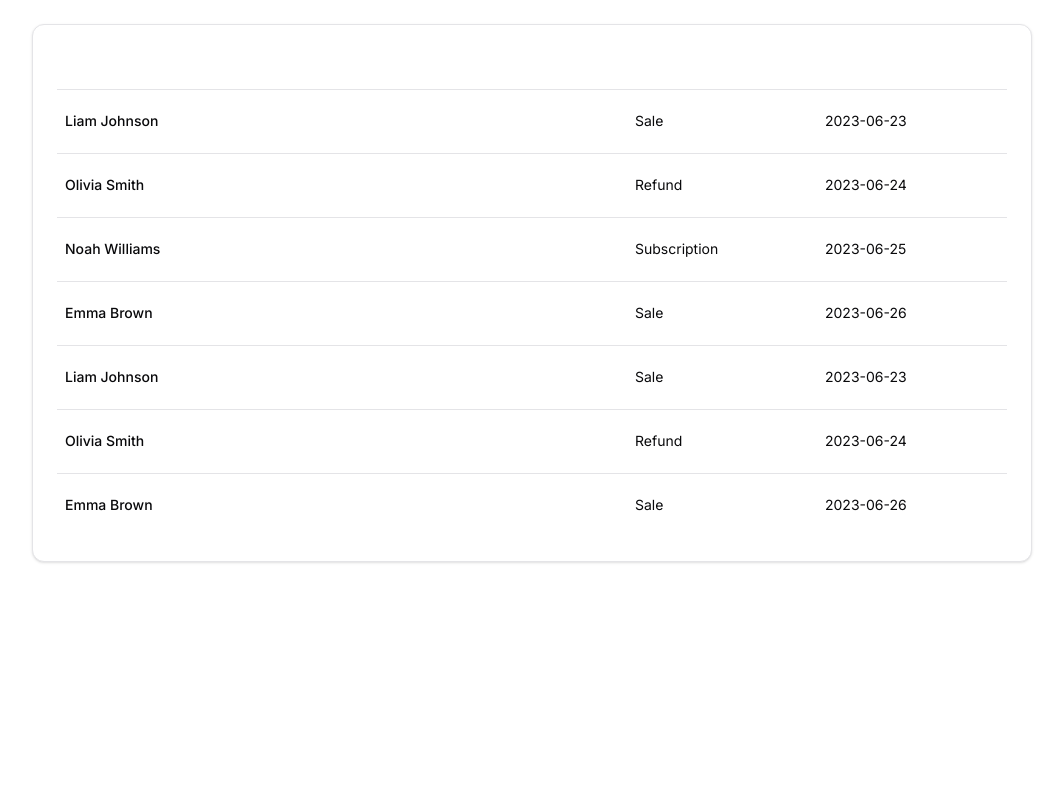
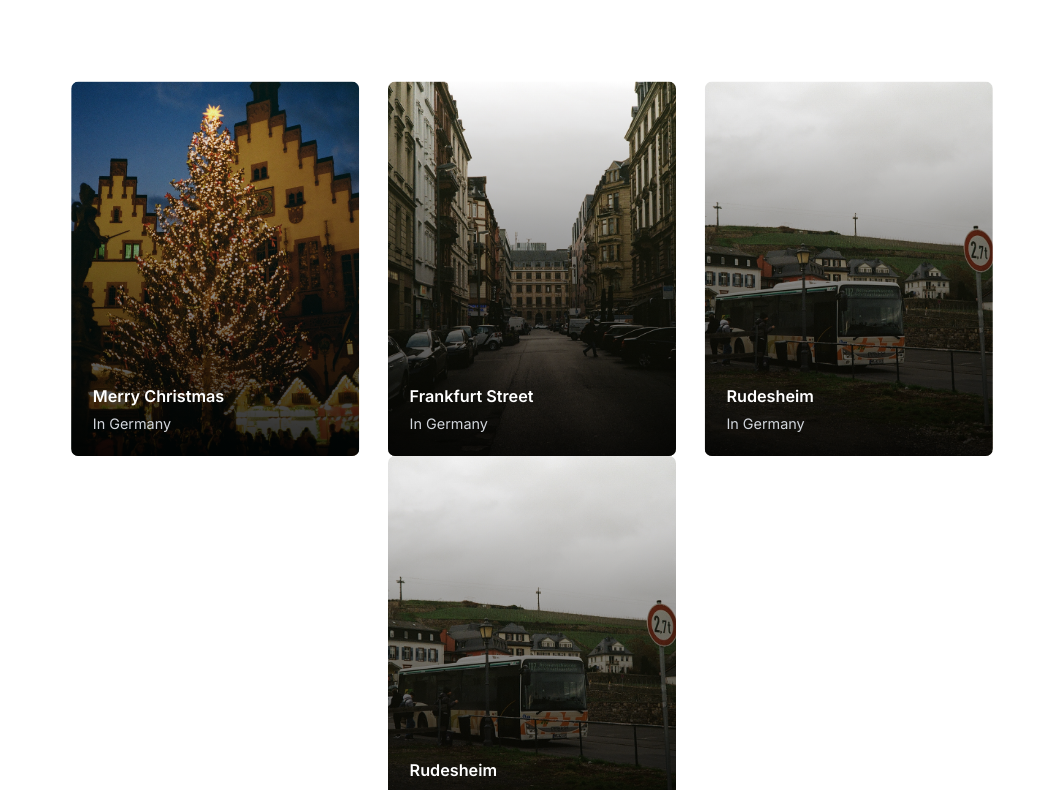
Before and after one commit to minkyojung/williamjung, a Next.js app: page / in a window 1280 px wide. Shown: the top 790 px of the page, without its empty margins (108-1171 px from the left). Built offline with nearby package versions, Linux system fonts and the light colour scheme.

Commit message:
commit
"Update Home page with ImgCard component and modify ImgCard and Table styles"

This commit updates the Home page by integrating the ImgCard component to display image cards with titles and subtitles. It also modifies the

```diff
--- a/src/app/page.tsx
+++ b/src/app/page.tsx
@@ -14,74 +14,98 @@ import {
   TableRow,
 } from "@/components/ui/table"
 
+import ImgCard from "@/components/ui/imgcard";
 
 export default function Home() {
   return (
-    <main className="flex flex-col items-center mt-6">
-      <div className="flex flex-row">
-
+    <main className="flex flex-col items-center mt-6 w-full">
+      <div className="flex flex-row justify-center min-w-[1080px] my-4 flex-wrap scale-90">
+      <ImgCard
+        src="/christmas.jpg"
+        title="Merry Christmas"
+        subtitle="In Germany"
+        className="flex-auto basis-1/4 mx-1">
+      </ImgCard>
+      <ImgCard
+        src="/frankfrut_street.jpg"
+        title="Frankfurt Street"
+        subtitle="In Germany"
+        className="flex-auto basis-1/4 mx-1">
+      </ImgCard>
+      <ImgCard
+        src="/rudesheim.jpg"
+        title="Rudesheim"
+        subtitle="In Germany"
+        className="flex-auto basis-1/4 mx-1">
+      </ImgCard>
+      <ImgCard
+        src="/rudesheim.jpg"
+        title="Rudesheim"
+        subtitle="In Germany"
+        className="flex-auto basis-1/4 mx-1">
+      </ImgCard>
       </div>
-      <Card>
+      <Card className="mb-4 shadow-none">
         <CardContent>
-          <Table>
+          <Table className="w-full">
             <TableHeader>
               <TableRow>
-                <TableHead className="w-3/5 whitespace-nowrap"></TableHead>
-                <TableHead className="w-1/5 whitespace-nowrap hidden sm:table-cell"></TableHead>
-                <TableHead className="w-1/5 whitespace-nowrap hidden md:table-cell"></TableHead>
+                <TableHead className="whitespace-nowrap"></TableHead>
+                <TableHead className="whitespace-nowrap hidden sm:table-cell"></TableHead>
+                <TableHead className="whitespace-nowrap hidden md:table-cell"></TableHead>
               </TableRow>
             </TableHeader>
             <TableBody>
               <TableRow>
-                <TableCell>
+                <TableCell className="w-3/5">
                   <div className="font-medium">Liam Johnson</div>
                 </TableCell>
-                <TableCell className="hidden sm:table-cell">Sale</TableCell>
-                <TableCell className="hidden md:table-cell">2023-06-23</TableCell>
+                <TableCell className="w-1/5 hidden sm:table-cell">Sale</TableCell>
+                <TableCell className="w-1/5 hidden md:table-cell">2023-06-23</TableCell>
               </TableRow>
               <TableRow>
-                <TableCell>
+                <TableCell className="w-3/5">
                   <div className="font-medium">Olivia Smith</div>
                 </TableCell>
-                <TableCell className="hidden sm:table-cell">Refund</TableCell>
-                <TableCell className="hidden md:table-cell">2023-06-24</TableCell>
+                <TableCell className="w-1/5 hidden sm:table-cell">Refund</TableCell>
+                <TableCell className="w-1/5 hidden md:table-cell">2023-06-24</TableCell>
               </TableRow>
               <TableRow>
-                <TableCell>
+                <TableCell className="w-3/5">
                   <div className="font-medium">Noah Williams</div>
                 </TableCell>
-                <TableCell className="hidden sm:table-cell">
+                <TableCell className="w-1/5 hidden sm:table-cell">
                   Subscription
                 </TableCell>
-                <TableCell className="hidden md:table-cell">2023-06-25</TableCell>
+                <TableCell className="w-1/5 hidden md:table-cell">2023-06-25</TableCell>
               </TableRow>
               <TableRow>
-                <TableCell>
+                <TableCell className="w-3/5">
                   <div className="font-medium">Emma Brown</div>
                 </TableCell>
-                <TableCell className="hidden sm:table-cell">Sale</TableCell>
-                <TableCell className="hidden md:table-cell">2023-06-26</TableCell>
+                <TableCell className="w-1/5 hidden sm:table-cell">Sale</TableCell>
+                <TableCell className="w-1/5 hidden md:table-cell">2023-06-26</TableCell>
               </TableRow>
               <TableRow>
-                <TableCell>
+                <TableCell className="w-3/5">
                   <div className="font-medium">Liam Johnson</div>
                 </TableCell>
-                <TableCell className="hidden sm:table-cell">Sale</TableCell>
-                <TableCell className="hidden md:table-cell">2023-06-23</TableCell>
+                <TableCell className="w-1/5 hidden sm:table-cell">Sale</TableCell>
+                <TableCell className="w-1/5 hidden md:table-cell">2023-06-23</TableCell>
               </TableRow>
               <TableRow>
-                <TableCell>
+                <TableCell className="w-3/5">
                   <div className="font-medium">Olivia Smith</div>
                 </TableCell>
-                <TableCell className="hidden sm:table-cell">Refund</TableCell>
-                <TableCell className="hidden md:table-cell">2023-06-24</TableCell>
+                <TableCell className="w-1/5 hidden sm:table-cell">Refund</TableCell>
+                <TableCell className="w-1/5 hidden md:table-cell">2023-06-24</TableCell>
               </TableRow>
               <TableRow>
-                <TableCell>
+                <TableCell className="w-3/5">
                   <div className="font-medium">Emma Brown</div>
                 </TableCell>
-                <TableCell className="hidden sm:table-cell">Sale</TableCell>
-                <TableCell className="hidden md:table-cell">2023-06-26</TableCell>
+                <TableCell className="w-1/5 hidden sm:table-cell">Sale</TableCell>
+                <TableCell className="w-1/5 hidden md:table-cell">2023-06-26</TableCell>
               </TableRow>
             </TableBody>
 
--- a/src/components/ui/imgcard.tsx
+++ b/src/components/ui/imgcard.tsx
@@ -5,11 +5,27 @@ interface ImgCardProps {
   src: string;
   title: string;
   subtitle: string;
-  gradientFrom: string;
-  gradientTo: string;
+  className?: string;
 }
 
-const ImgCard: React.FC<ImgCardProps> = ({ src, title, subtitle, gradientFrom, gradientTo }) => {
+const ImgCard: React.FC<ImgCardProps> = ({ src, title, subtitle, className}) => {
+  return (
+    <div className={`relative w-full max-w-xs rounded-lg overflow-hidden mx-4 ${className} flex-auto`}>
+      <img
+        alt="Abstract art as background"
+        className="w-full h-full object-cover aspect-[1/1.3]"
+        src={src}
+      />
+      <div style={{ background: 'linear-gradient(to top, rgba(0, 0, 0, 0.85), rgba(0, 0, 0, 0))' }} className="absolute inset-0" />
+      <div className="absolute bottom-0 left-0 p-6 text-white">
+        <h4 className="text-lg font-semibold">{title}</h4>
+        <h5 className="text-base text-gray-300 font-regular mt-1">{subtitle}</h5>
+      </div>
+    </div>
+  );
+};
+
+/*const ImgCard: React.FC<ImgCardProps> = ({ src, title, subtitle}) => {
   return (
     <div className="relative w-full max-w-sm rounded-lg overflow-hidden">
       <img
@@ -17,13 +33,13 @@ const ImgCard: React.FC<ImgCardProps> = ({ src, title, subtitle, gradientFrom, g
         className="w-full h-full object-cover aspect-[3/3.7]"
         src={src}
       />
-      <div className={`absolute inset-0 bg-gradient-to-t from-${gradientFrom} to-${gradientTo}`} />
+      <div style={{ background: 'linear-gradient(to top, rgba(0, 0, 0, 0.85), rgba(0, 0, 0, 0))' }} className="absolute inset-0" />
       <div className="absolute bottom-0 left-0 p-6 text-white">
-        <h5 className="text-lg font-semibold">{title}</h5>
-        <h4 className="text-xl font-bold mt-2">{subtitle}</h4>
+        <h4 className="text-lg font-semibold">{title}</h4>
+        <h5 className="text-base text-gray-300 font-regular mt-1">{subtitle}</h5>
       </div>
     </div>
   );
-};
+};*/
 
 export default ImgCard;
--- a/src/components/ui/table.tsx
+++ b/src/components/ui/table.tsx
@@ -9,7 +9,7 @@ const Table = React.forwardRef<
   <div className="relative w-full overflow-auto">
     <table
       ref={ref}
-      className={cn("w-full min-w-[950px] caption-bottom text-sm", className)}
+      className={cn("w-full min-w-[800px] caption-bottom text-sm", className)}
       {...props}
     />
   </div>
@@ -20,7 +20,7 @@ const TableHeader = React.forwardRef<
   HTMLTableSectionElement,
   React.HTMLAttributes<HTMLTableSectionElement>
 >(({ className, ...props }, ref) => (
-  <thead ref={ref} className={cn("[&_tr]:border-b", className)} {...props} />
+  <thead ref={ref} className={cn(className)} {...props} />
 ))
 TableHeader.displayName = "TableHeader"
 
@@ -43,7 +43,7 @@ const TableFooter = React.forwardRef<
   <tfoot
     ref={ref}
     className={cn(
-      "border-t bg-muted/50 font-medium [&>tr]:last:border-b-0",
+      "bg-muted/50 font-medium [&>tr]:last:border-b-0",
       className
     )}
     {...props}
@@ -58,12 +58,18 @@ const TableRow = React.forwardRef<
   <tr
     ref={ref}
     className={cn(
-      "border-b transition-colors hover:bg-muted/50 data-[state=selected]:bg-muted",
-      "bg-white h-16", // Set the height to 4rem (16)
+      "transition-colors hover:bg-muted/50 data-[state=selected]:bg-muted",
+      "bg-white h-16 border-b", // Added border-b here
       className
     )}
     {...props}
-  />
+  >
+    <TableCell className="w-3/5">
+      <div className="font-medium">Liam Johnson</div>
+    </TableCell>
+    <TableCell className="w-1/5 hidden sm:table-cell">Sale</TableCell>
+    <TableCell className="w-1/5 hidden md:table-cell">2023-06-23</TableCell>
+  </tr>
 ))
 TableRow.displayName = "TableRow"
 
@@ -75,7 +81,6 @@ const TableHead = React.forwardRef<
     ref={ref}
     className={cn(
       "h-10 px-2 text-left align-middle font-medium text-muted-foreground [&:has([role=checkbox])]:pr-0 [&>[role=checkbox]]:translate-y-[2px] my-4",
-      "w-3/5 ", // First column width set to 60%
       className
     )}
     {...props}
```
Also changed, not shown: public/rudesheim.jpg (added).
